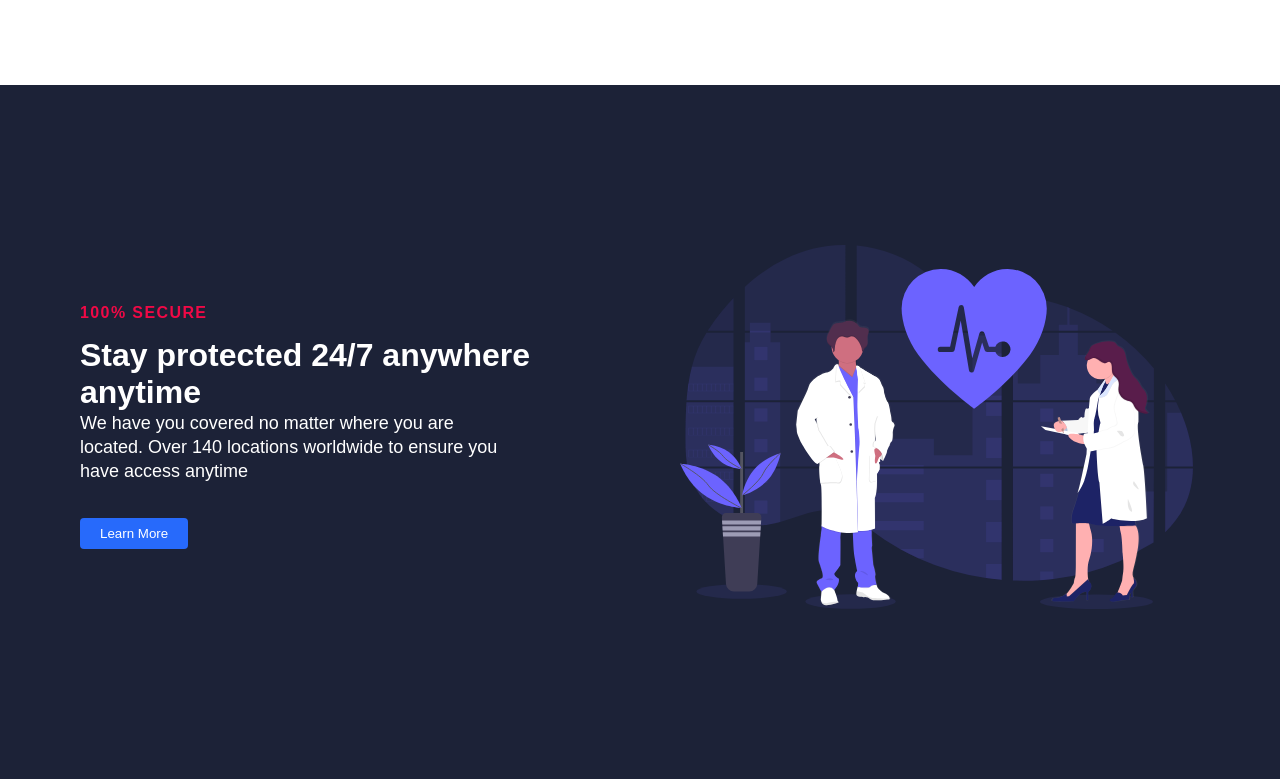
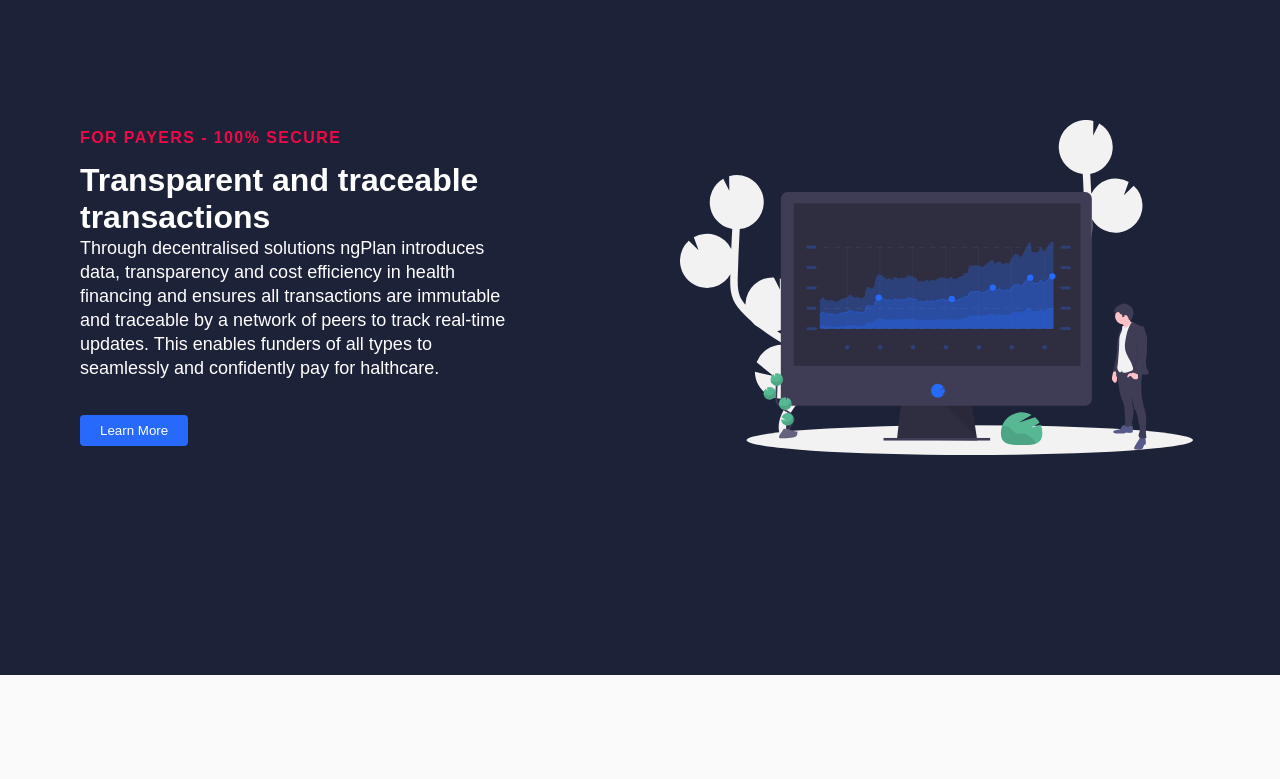
Before and after one commit to koladeg/react-onepage-site, a React (Create React App) app: page / in a window 1280 px wide. Shown: the part 1600-2379 px from the top of the page. Built offline with nearby package versions, Linux system fonts and the light colour scheme.

Commit message:
edit Payer data

```diff
--- a/src/components/Pages/HomePage/Data.js
+++ b/src/components/Pages/HomePage/Data.js
@@ -5,7 +5,7 @@
     topLine: 'FOR PATIENT - AFFORDABLE HEALTHCARE',
     headline: 'All In The Palm Of Your Hands',
     description:
-    'ngPlan is revolutionizing the management of large-scale health schemes in Africa by providing subcribers the opportunity to access good and affordable healthcare wherever whether banked or unbanked with ease through nearby agents or a mobile device',
+    'ngPlan is revolutionizing the management of large-scale health schemes in Africa by providing subcribers the opportunity to access good and affordable healthcare wherever whether banked or unbanked with ease through nearby agents or a mobile device.',
     buttonLabel: 'Get Started',
     imgStart: '',
     img: 'images/svg-9.svg',
@@ -16,13 +16,13 @@
     lightBg: false,
     lightText: true,
     lightTextDesc: true,
-    topLine: '100% SECURE',
-    headline: 'Stay protected 24/7 anywhere anytime',
+    topLine: 'FOR PAYERS - 100% SECURE',
+    headline: 'Transparent and traceable transactions',
     description:
-      'We have you covered no matter where you are located. Over 140 locations worldwide to ensure you have access anytime',
+      'Through decentralised solutions ngPlan introduces data, transparency and cost efficiency in health financing and ensures all transactions are immutable and traceable by a network of peers to track real-time updates. This enables funders of all types to seamlessly and confidently pay for halthcare.',
     buttonLabel: 'Learn More',
     imgStart: '',
-    img: 'images/svg-1.svg',
+    img: 'images/svg-2.svg',
     alt: 'Vault'
   };
 
@@ -36,7 +36,7 @@
       "ngPlan provides a comprehensive suite of technology solutions for funding through subscribers, donors, loans and potential partners",
     buttonLabel: 'Start Now',
     imgStart: 'start',
-    img: 'images/svg-7.svg',
+    img: 'images/svg-1.svg',
     alt: 'Vault'
   };
 
```
